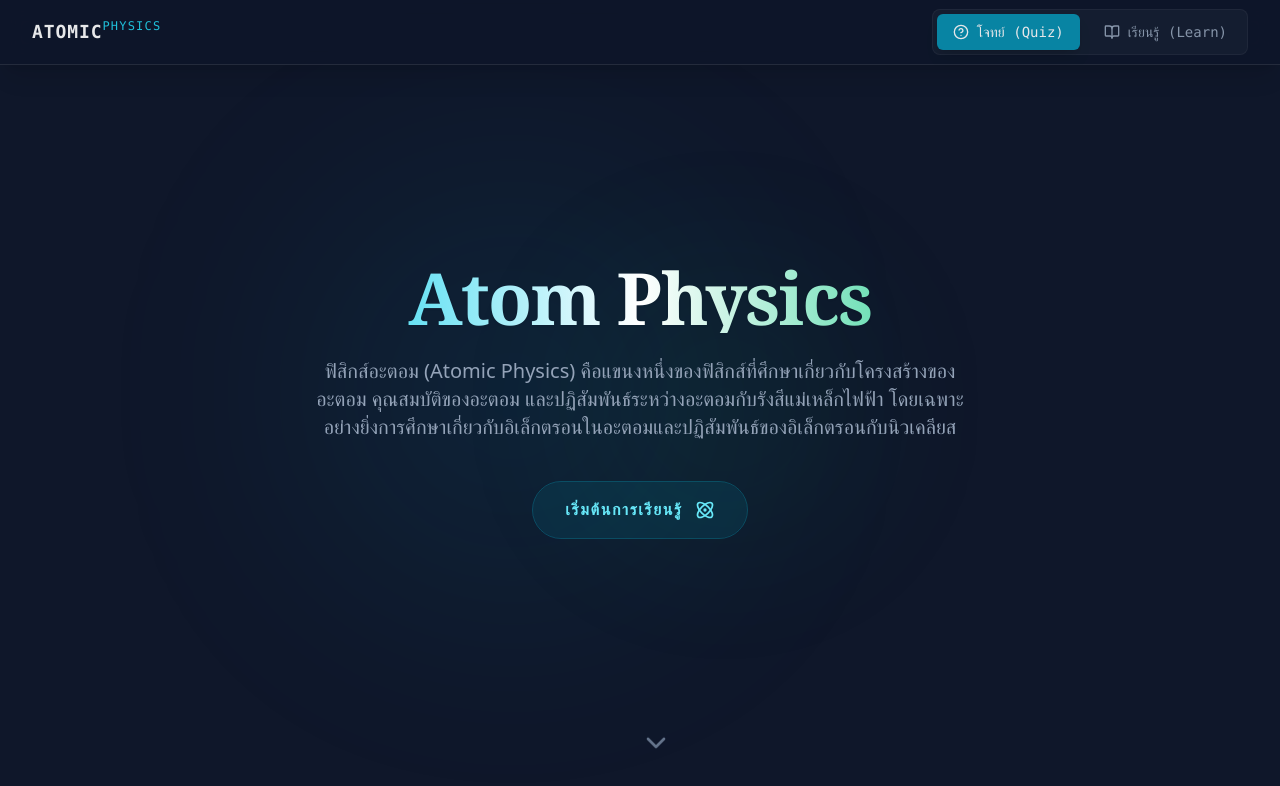
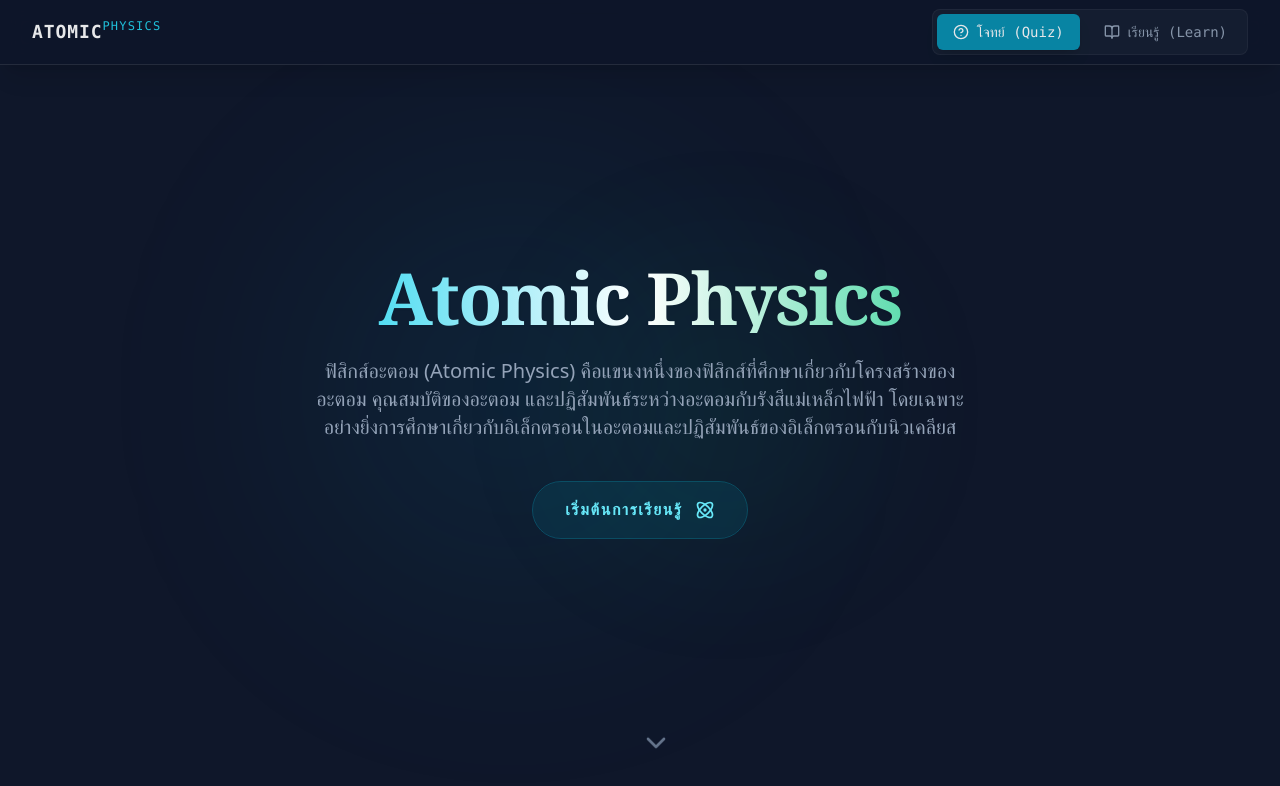
Before and after one commit to Chankuz/physic, a React (Vite) app: page / in a window 1280 px wide. Shown: the top 786 px of the page. Built offline with nearby package versions, Linux system fonts and the light colour scheme.

Commit message:
fix : header from atom physics -> atomic physics

```diff
--- a/src/components/LandingPage.tsx
+++ b/src/components/LandingPage.tsx
@@ -69,7 +69,7 @@ export const LandingPage: React.FC<LandingPageProps> = ({ onStart }) => {
                         className="relative z-10 max-w-4xl"
                     >
                         <h1 className="text-5xl md:text-7xl font-bold font-serif bg-gradient-to-r from-cyan-400 via-white to-emerald-400 bg-clip-text text-transparent mb-6 tracking-tight drop-shadow-sm">
-                            Atom Physics
+                            Atomic Physics
                         </h1>
                         <p className="text-[12px] md:text-xl text-slate-400 max-w-2xl mx-auto leading-relaxed mb-10 font-light">
                             ฟิสิกส์อะตอม (Atomic Physics) คือแขนงหนึ่งของฟิสิกส์ที่ศึกษาเกี่ยวกับโครงสร้างของอะตอม คุณสมบัติของอะตอม และปฏิสัมพันธ์ระหว่างอะตอมกับรังสีแม่เหล็กไฟฟ้า โดยเฉพาะอย่างยิ่งการศึกษาเกี่ยวกับอิเล็กตรอนในอะตอมและปฏิสัมพันธ์ของอิเล็กตรอนกับนิวเคลียส
```
